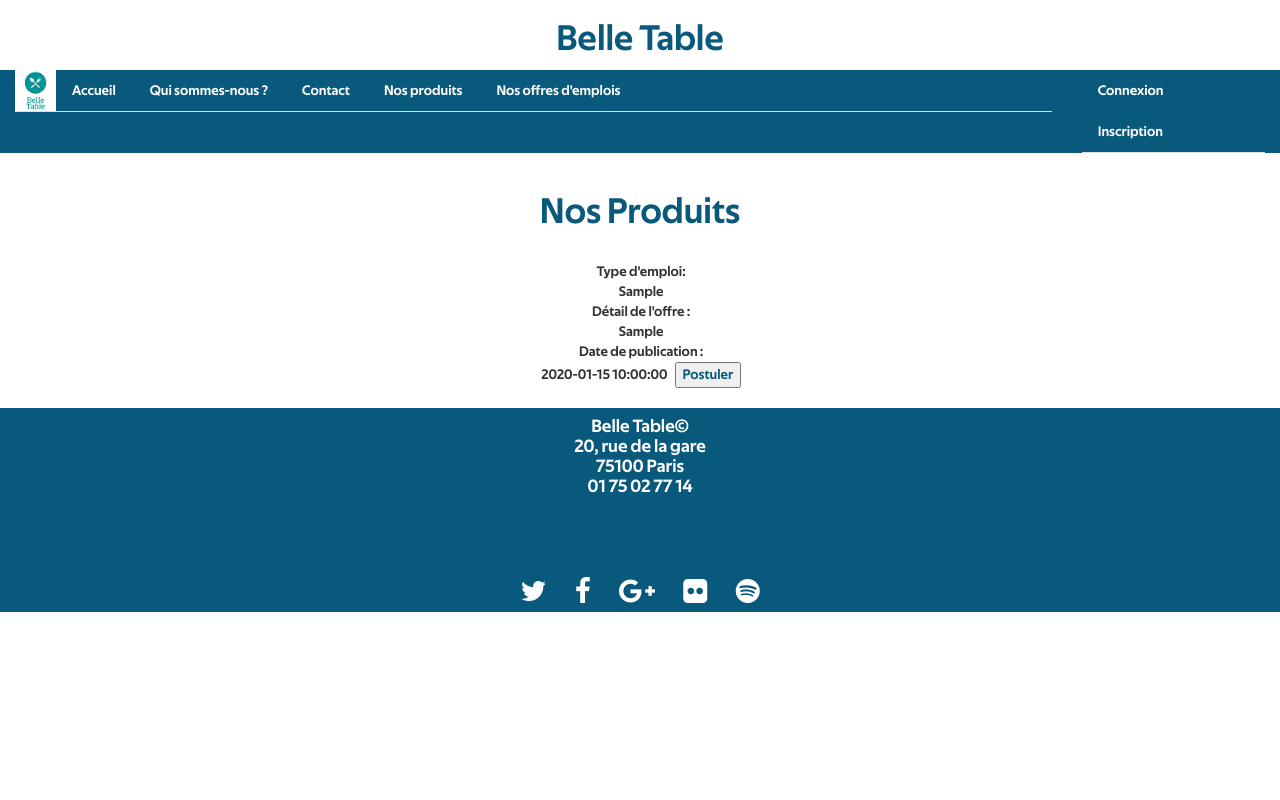
After one commit to QuentinCoqueran/belletable, a PHP site: page /produits.php in a window 1280 px wide. The commit adds this page. Run offline with PHP 8.4, Linux system fonts and the light colour scheme; tables that the repository leaves empty or names only in its code hold one stand-in row (values such as "Sample post"); some libraries are stand-ins or nearby versions.

Commit message:
produit.php
coucou

```diff
--- a/acceuil.php
+++ b/acceuil.php
@@ -27,7 +27,7 @@
                   <li><a href="#accueil">Accueil</a></li>
                   <li><a href="informations.php">Qui sommes-nous ?</a></li>
                   <li><a href="#contact">Contact</a></li>
-                  <li><a href="#produit">Nos produits</a></li>
+                  <li><a href="produits.php">Nos produits</a></li>
                   <li><a href="offresemploi.php">Nos offres d'emplois</a></li>
                 </ul>
               </div>
--- /dev/null
+++ b/produits.php
@@ -0,0 +1,79 @@
+<?php
+	session_start();
+  $id = mysqli_connect("localhost","root","","belletable");
+  $req = "select * from articles";
+  $res = mysqli_query($id, $req);
+  mysqli_query($id,"SET NAMES 'utf8'");
+
+?>
+
+<html>
+	<head>
+		<link href="https://maxcdn.bootstrapcdn.com/bootstrap/3.3.1/css/bootstrap.min.css" rel="stylesheet">
+    	<link href="https://maxcdn.bootstrapcdn.com/font-awesome/4.3.0/css/font-awesome.min.css" rel="stylesheet">
+    	<link rel="stylesheet" href="assets/Stylesheets/style.css" />
+		<meta charset="utf-8" />
+		<title> Belletable </title>
+	</head>
+
+      <!-- Navigation
+      ================================================== -->
+    <body>
+      <header>
+        <center>
+          <h1> Belle Table </h1>
+          <div class="container-fluid ">
+            <div class="row toto">
+              <div class="col-lg-10">
+                <ul class="nav nav-tabs">
+                  <li class="hidden"><a href="#page-top"></a></li>
+                  <li><img src="assets/img/logobelletable.png" width="41px" height="41px"></li>
+                  <li><a href="#accueil">Accueil</a></li>
+                  <li><a href="informations.php">Qui sommes-nous ?</a></li>
+                  <li><a href="#contact">Contact</a></li>
+                  <li><a href="produits.php">Nos produits</a></li>
+                  <li><a href="offresemploi.php">Nos offres d'emplois</a></li>
+                </ul>
+              </div>
+            <div class="col-lg-2">
+        	<ul class="nav nav-tabs">
+        	 <?php if (!isset($_SESSION["login"])) {?>
+        	 <li><a href="connexion.php" >Connexion</a></li>
+    			 <li><a href="inscription.php">Inscription</a></li>
+        	 <?php }else { ?>
+        	 <li><a href="profil.php"><?php echo "Bonjour ".$_SESSION["nom"]." ".$_SESSION["prenom"]." !"; ?></a></li>
+        	 <li><a href="deconnexion.php">Deconnexion</a></li>
+    			 <?php } ?>
+    	   </ul>
+    	 </div>
+  	</div>
+  </div>
+  &nbsp&nbsp<h1>Nos Produits</h1>
+  <br>
+  <?php
+    while ($ligne = mysqli_fetch_assoc($res))
+    {
+      echo "&nbspType d'emploi:<br>&nbsp".$ligne["categorie"]."<br>&nbspDétail de l'offre :<br>&nbsp".$ligne["intitule"]."<br>&nbspDate de publication :<br>&nbsp".$ligne["datepub"]."&nbsp&nbsp <a href='qcm.php?id=".$ligne["ido"]."'><input type='button' class='boutoffre' name='postuler' value='Postuler'></a><br><br>";
+    }
+  ?>
+    <!-- Pied de page
+    ================================================== -->
+    <footer>
+      <div class="container-fluid reseau">
+        <h4 class="adresse">Belle Table©
+            <br>20, rue de la gare <br>
+        75100 Paris  <br>
+        01 75 02 77 14</h4>
+        <div>
+          <a class="btn reseau" href="#"><i class="fa fa-twitter fa-2x"></i></a>
+          <a class="btn reseau" href="#"><i class="fa fa-facebook fa-2x"></i></a>
+          <a class="btn reseau" href="#"><i class="fa fa-google-plus fa-2x"></i></a>
+          <a class="btn reseau" href="#"><i class="fa fa-flickr fa-2x"></i></a>
+          <a class="btn reseau" href="#"><i class="fa fa-spotify fa-2x"></i></a>
+        </div>
+      </div>
+    </footer>
+    <script src="https://ajax.googleapis.com/ajax/libs/jquery/2.1.1/jquery.min.js"></script>
+    <!-- Javascript de Bootstrap -->
+    <script src="https://maxcdn.bootstrapcdn.com/bootstrap/3.2.0/js/bootstrap.min.js"></script>
+</html>
```
